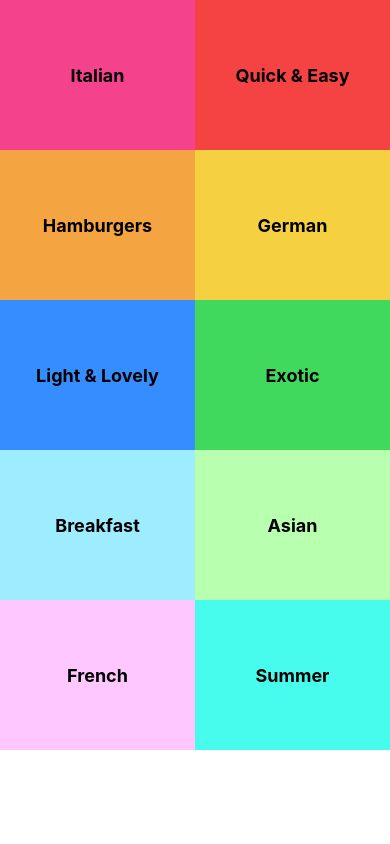
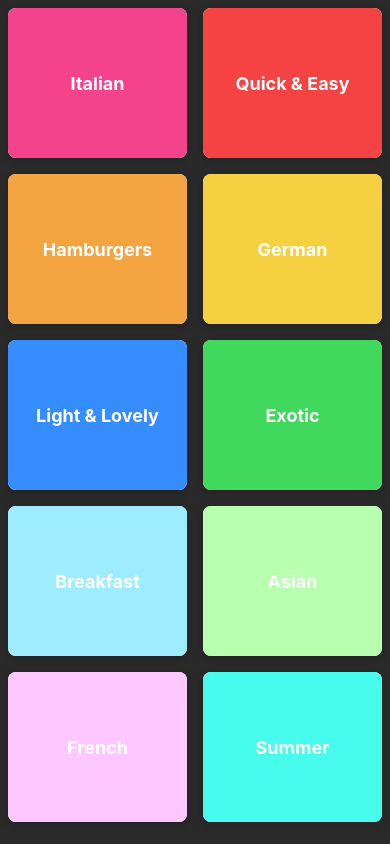
Before and after one commit to a2d7cc/expo-navigation, a React Native app: screen / in a window 390 px wide. Built offline with nearby package versions, Linux system fonts and the light colour scheme.

Commit message:
Category style complete

```diff
--- a/App.js
+++ b/App.js
@@ -5,7 +5,7 @@ import { CategoriesScreen } from "./screens/CategoriesScreen";
 export default function App() {
   return (
     <SafeAreaView style={styles.container}>
-      <StatusBar style="dark" />
+      <StatusBar style="light" />
       <CategoriesScreen />
     </SafeAreaView>
   );
@@ -15,5 +15,6 @@ const styles = StyleSheet.create({
   container: {
     flex: 1,
     marginTop: StatusBar.currentHeight || 0,
+    backgroundColor: "#2a2a2b",
   },
 });
--- a/components/CategoryGridTitle.js
+++ b/components/CategoryGridTitle.js
@@ -1,4 +1,4 @@
-import { Pressable, StyleSheet, Text, View } from "react-native";
+import { Platform, Pressable, StyleSheet, Text, View } from "react-native";
 
 function CategoryGridTitle({ title, color }) {
   return (
@@ -22,13 +22,23 @@ const styles = StyleSheet.create({
   outer: {
     flex: 1,
     height: 150,
-
+    margin: 8,
+    borderRadius: 8,
+    backgroundColor: "white",
+    elevation: 8,
+    shadowColor: "black",
+    shadowOpacity: 0.25,
+    shadowOffset: { width: 0, height: 2 },
+    shadowRadius: 8,
+    overflow: Platform.OS === "android" ? "hidden" : "visible",
   },
   button: {
     flex: 1,
   },
   inner: {
     flex: 1,
+    padding: 16,
+    borderRadius: 8,
     justifyContent: "center",
     alignItems: "center",
   },
@@ -38,6 +48,7 @@ const styles = StyleSheet.create({
   title: {
     fontWeight: "bold",
     fontSize: 18,
+    color: "white",
   },
 });
 
```
